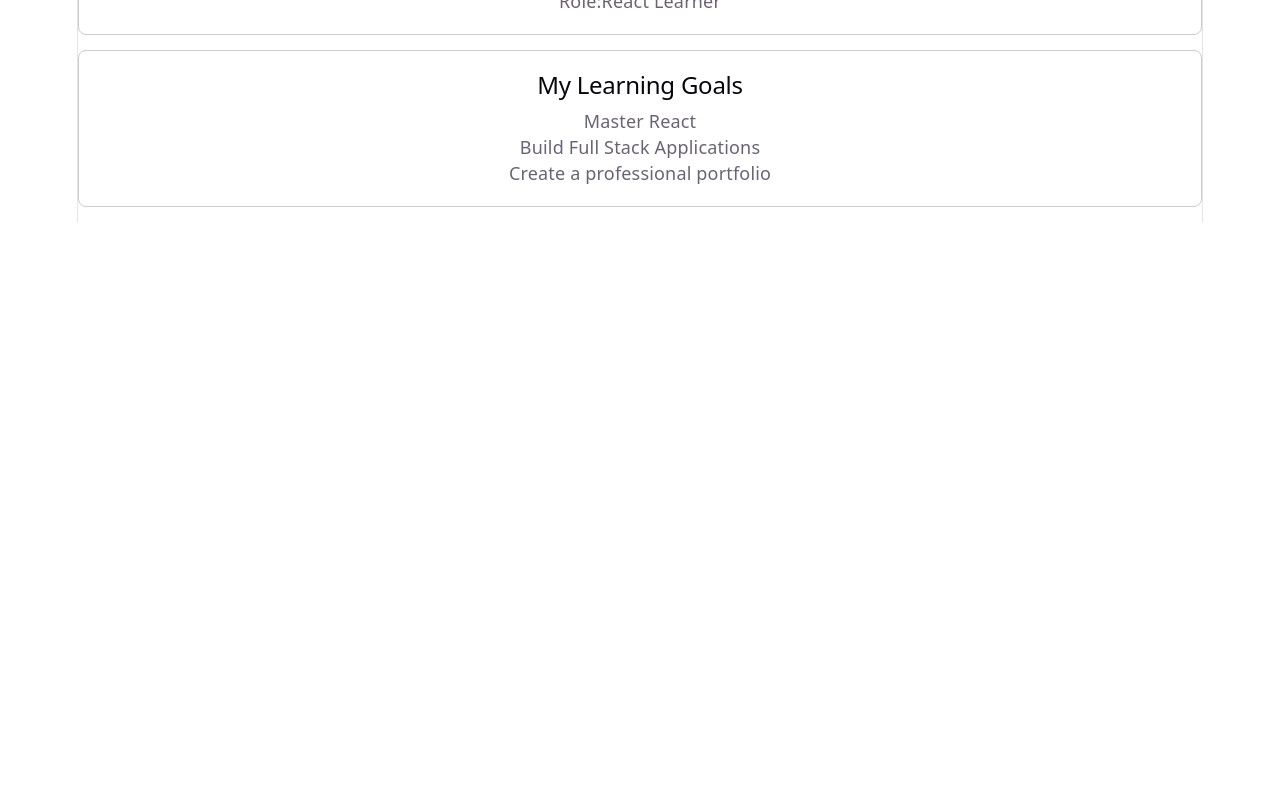
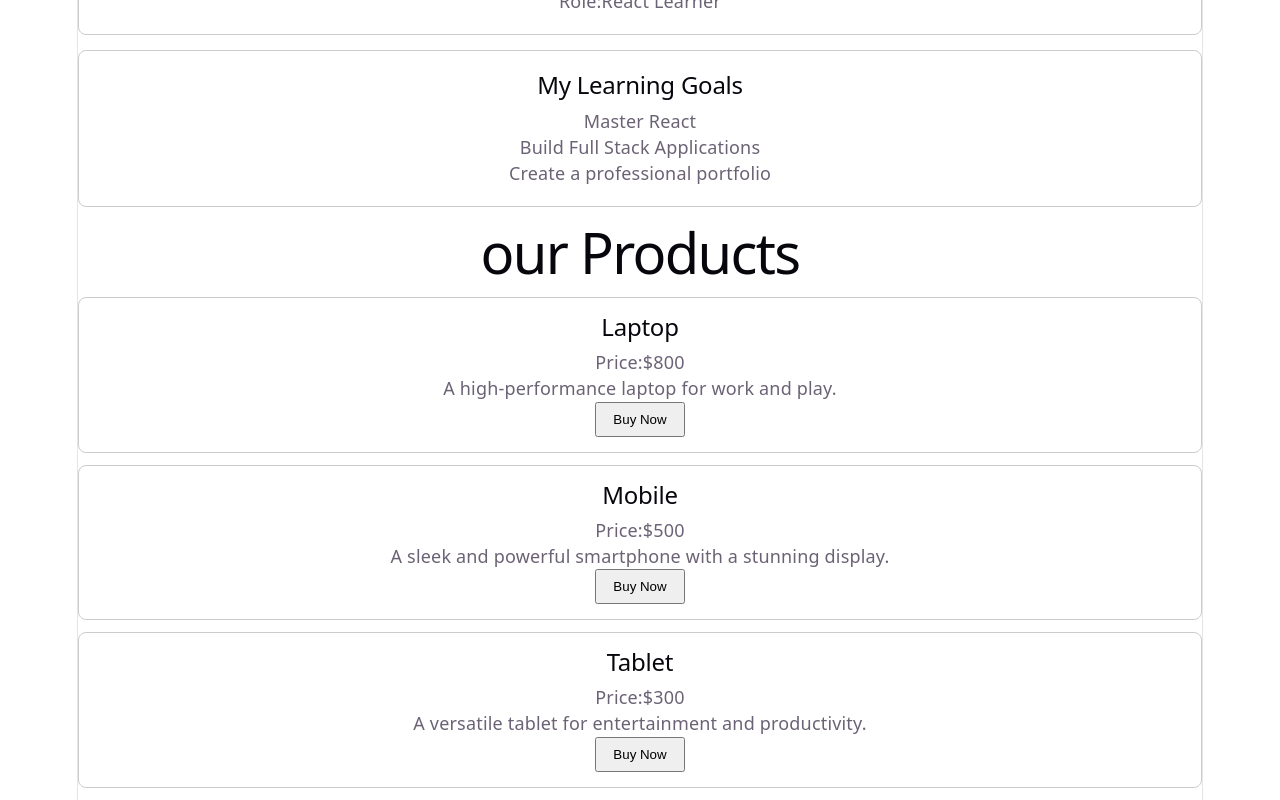
Before and after one commit to Rubeenamji/react-module, a React (Vite) app: page / in a window 1280 px wide. Shown: the part 817-1617 px from the top of the page. Before the commit the page ends 1039 px from the top, so only its background shows below. Built offline with nearby package versions, Linux system fonts and the light colour scheme.

Commit message:
practiced component reeusability

```diff
--- a/src/App.css
+++ b/src/App.css
@@ -18,3 +18,15 @@
   padding: 20px;
   margin: 15px 0;
 }
+
+.product-card {
+  border: 1px solid #ccc;
+  border-radius: 8px;
+  padding: 15px;
+  margin: 12px 0;
+}
+
+.product-card button {
+  padding: 8px 16px;
+  cursor: pointer;
+}
--- a/src/App.jsx
+++ b/src/App.jsx
@@ -2,6 +2,7 @@ import StudentCard from "./components/StudentCard";
 import "./App.css";
 import Profile from "./components/Profile";
 import Card from "./components/Card.jsx"
+import ProductList from "./components/ProductList";
 function App(){
   const students=[
     {id:1,
@@ -50,6 +51,7 @@ function App(){
         <p>Build Full Stack Applications</p>
         <p>Create a professional portfolio</p>
       </Card>
+      <ProductList/>
     </main>
     </>
   );
--- a/src/components/ProductCard.jsx
+++ b/src/components/ProductCard.jsx
@@ -1,8 +1,9 @@
-function ProductCard(){
+function ProductCard({product}){
     return(
-        <div>
-            <h2>Laptop</h2>
-            <p>Price:$800</p>
+        <div className="product-card">
+            <h2>{product.name}</h2>
+            <p>Price:${product.price}</p>
+            <p>{product.description}</p>
             <button>Buy Now</button>
         </div>
     );
--- /dev/null
+++ b/src/components/ProductList.jsx
@@ -0,0 +1,19 @@
+import ProductCard from "./ProductCard";
+function ProductList(){
+    const products=[
+        {id:1,name:"Laptop",price:800,description:"A high-performance laptop for work and play."},
+        {id:2,name:"Mobile",price:500,description:"A sleek and powerful smartphone with a stunning display."},
+        {id:3,name:"Tablet",price:300,description:"A versatile tablet for entertainment and productivity."}
+    ];
+    return(
+        <section>
+            <h1>our Products</h1>
+            {products.map((product)=>(
+                <ProductCard
+                key={product.id}
+                product={product}/>
+            ))}
+        </section>
+    );
+}
+export default ProductList;
```
